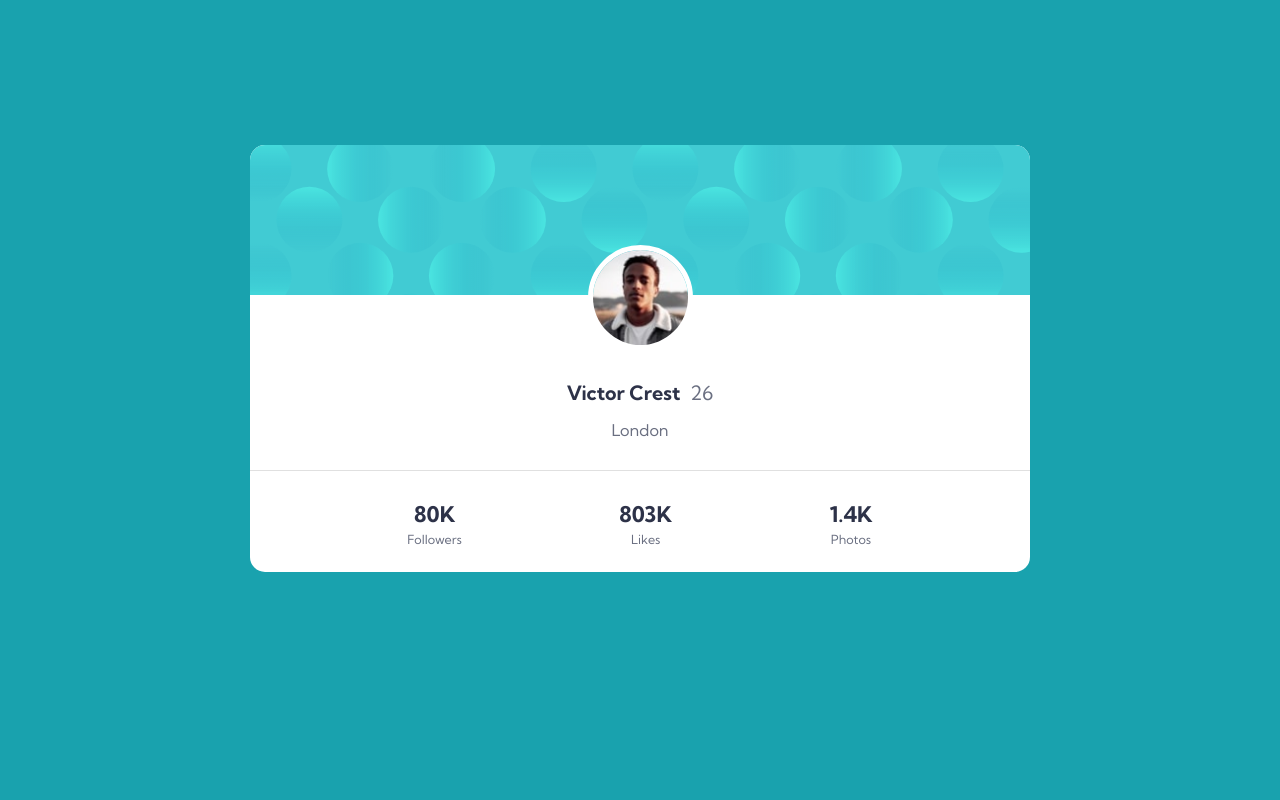
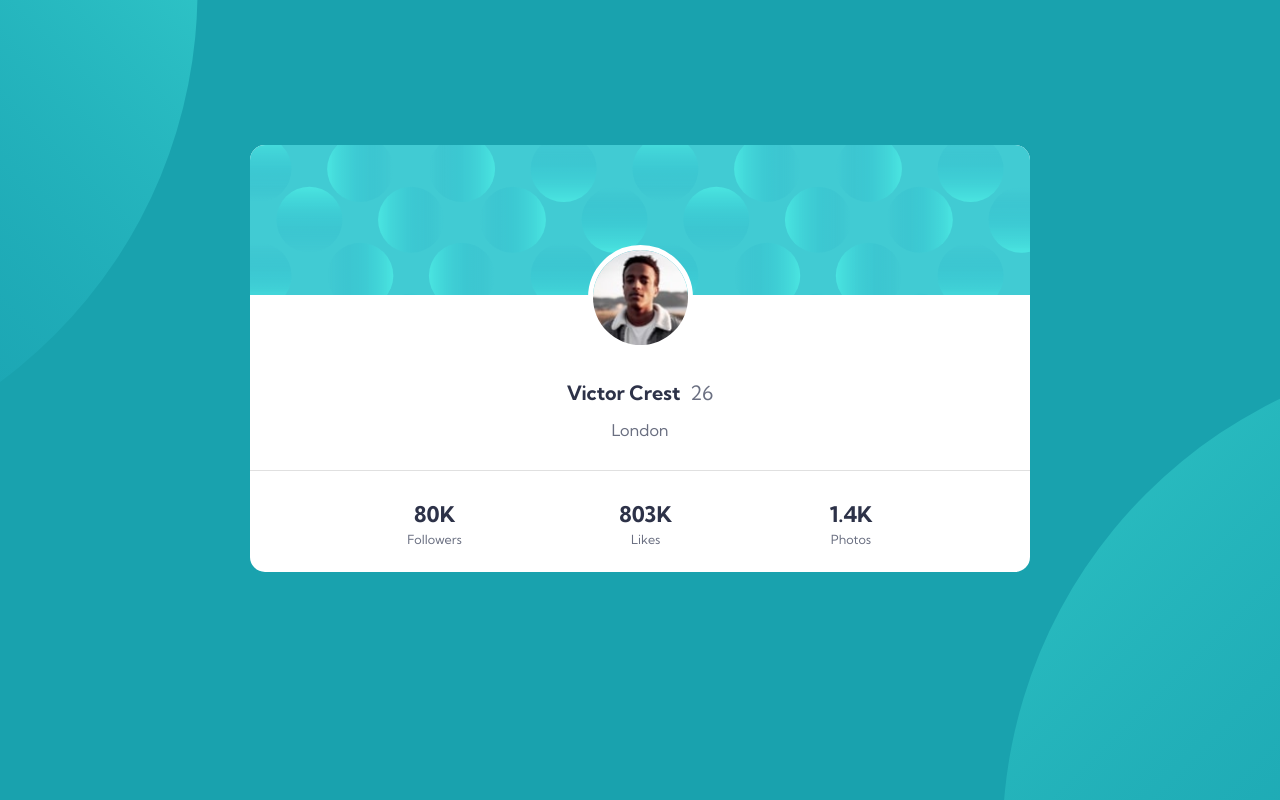
Before and after one commit to Lucaso98/Profile-Card, a plain HTML site: page index.html in a window 1280 px wide. Drawn offline with Linux system fonts and the light colour scheme; files whose address does not match are found by name.

Commit message:
please work now

```diff
--- a/css/style.css
+++ b/css/style.css
@@ -1,7 +1,7 @@
 @import url(variables.css);
 @import url(global.css);
 body{
-    background-image: url(images/bg-pattern-top.svg), url(images/bg-pattern-bottom.svg);
+    background-image: url(/images/bg-pattern-top.svg), url(/images/bg-pattern-bottom.svg);
     background-repeat: no-repeat;
     background-position: top -500px left -780px, top 350px right -700px;
 }
```
